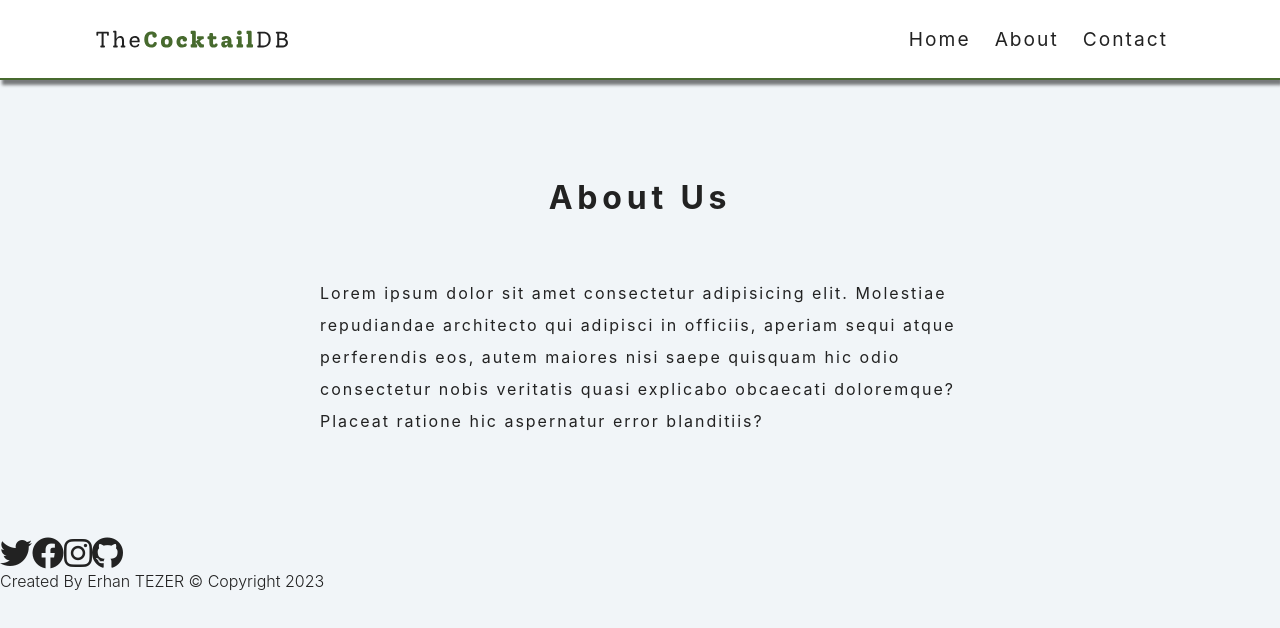
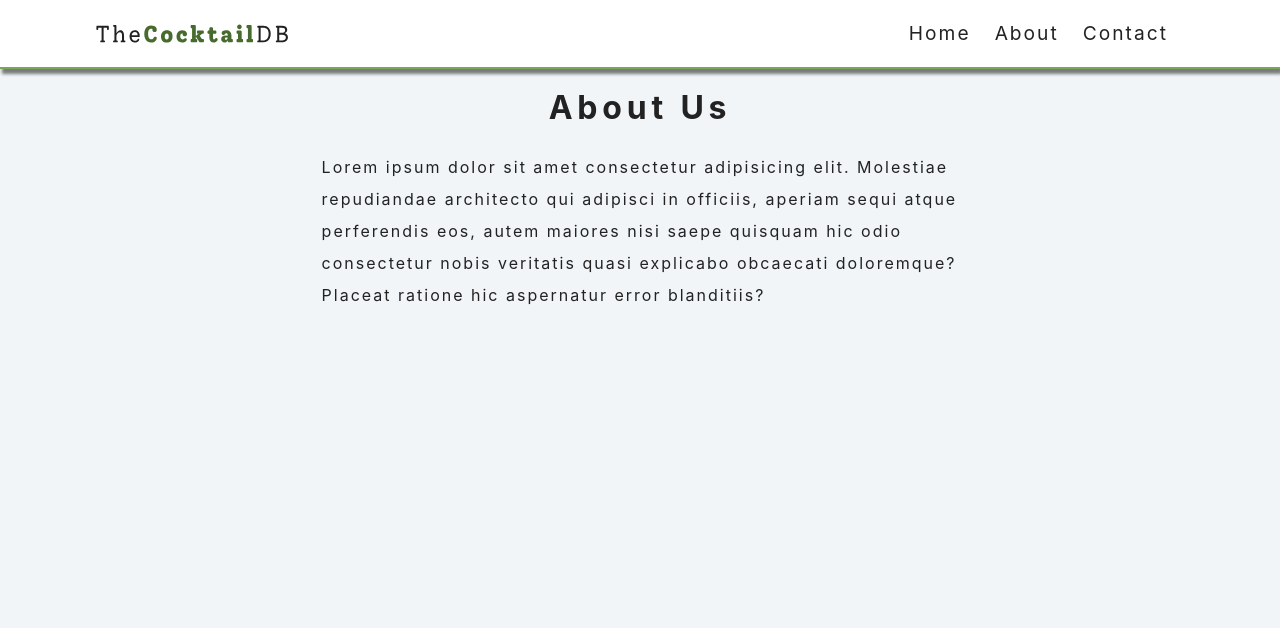
Before and after one commit to erhantezer/Cocktails, a React (Vite) app: page /about in a window 1280 px wide. Shown: the top 628 px of the page. Built offline with nearby package versions, Linux system fonts and the light colour scheme; no server answers.

Commit message:
project updated

```diff
--- a/src/components/Footer.jsx
+++ b/src/components/Footer.jsx
@@ -4,7 +4,7 @@ const Footer = () => {
 
     return (
         <>
-            <footer className="">
+            <footer className="footer">
                 <div className="social-icons">
                     <a href="https://twitter.com" rel="noopener noreferrer" target='true'>
                         <i className="fab fa-twitter fa-2x"></i>
--- a/src/index.css
+++ b/src/index.css
@@ -5,7 +5,7 @@ Variables
 */
 :root {
     --primaryLightColor: #d4e6a5;
-    --primaryColor: #476a2e;
+    --primaryColor: #79a659;
     --primaryDarkColor: #c02c03;
     --mainWhite: #fff;
     --offWhite: #f7f7f7;
@@ -148,7 +148,7 @@ Navbar
 */
 .navbar {
     background: var(--mainWhite);
-    height: 5rem;
+    padding: 1rem;
     display: flex;
     align-items: center;
     border-bottom: 2px solid var(--primaryColor);
@@ -228,7 +228,8 @@ Cocktails List
 */
 
 .section {
-    padding: 5rem 0;
+    padding: 0.1rem;
+
 }
 
 .section-title {
@@ -236,7 +237,6 @@ Cocktails List
     text-transform: capitalize;
     letter-spacing: var(--mainSpacing);
     text-align: center;
-    margin-bottom: 3.5rem;
     margin-top: 1rem;
 }
 
@@ -458,3 +458,28 @@ Cocktail
         height: 5em;
     }
 }
+
+.footer{
+    text-align: center;
+    background-color:var(--primaryColor);
+    padding: 0.5rem;
+    position: fixed;
+    bottom: 0;
+    width: 100vw;
+    display: inline-block;
+}
+
+@media screen and (max-width: 1500px) {
+    .footer{
+        display: none;
+    }
+}
+
+.social-icons i {
+    padding: 0.2rem;
+}
+
+.social-icons i:hover {
+    color: coral;
+    border-radius: 50%;
+}
--- a/src/pages/SingleCocktail.jsx
+++ b/src/pages/SingleCocktail.jsx
@@ -1,6 +1,6 @@
 import axios from "axios";
 import { useEffect, useState } from "react";
-import { useParams } from "react-router-dom"
+import { Link, useParams } from "react-router-dom"
 import Loading from "../components/Loading";
 
 
@@ -48,6 +48,7 @@ const SingleCocktail = () => {
                     ingredients,
                 }
                 setCocktail(newCocktail)
+                setLoading(false)
             } else {
                 setCocktail(null)
             }
@@ -79,9 +80,7 @@ const SingleCocktail = () => {
 
     return (
         <section className='section cocktail-section'>
-            <Link to='/' className='btn btn-primary'>
-                back home
-            </Link>
+
             <h2 className='section-title'>{name}</h2>
             <div className='drink'>
                 <img src={image} alt={name}></img>
@@ -107,6 +106,9 @@ const SingleCocktail = () => {
                             return item ? <span key={index}> {item}</span> : null
                         })}
                     </p>
+                    <Link to='/' className='btn btn-primary'>
+                        back home
+                    </Link>
                 </div>
             </div>
         </section>
```
Also changed, not shown: src/components/Hero.jsx (deleted, +0 -9 lines).
